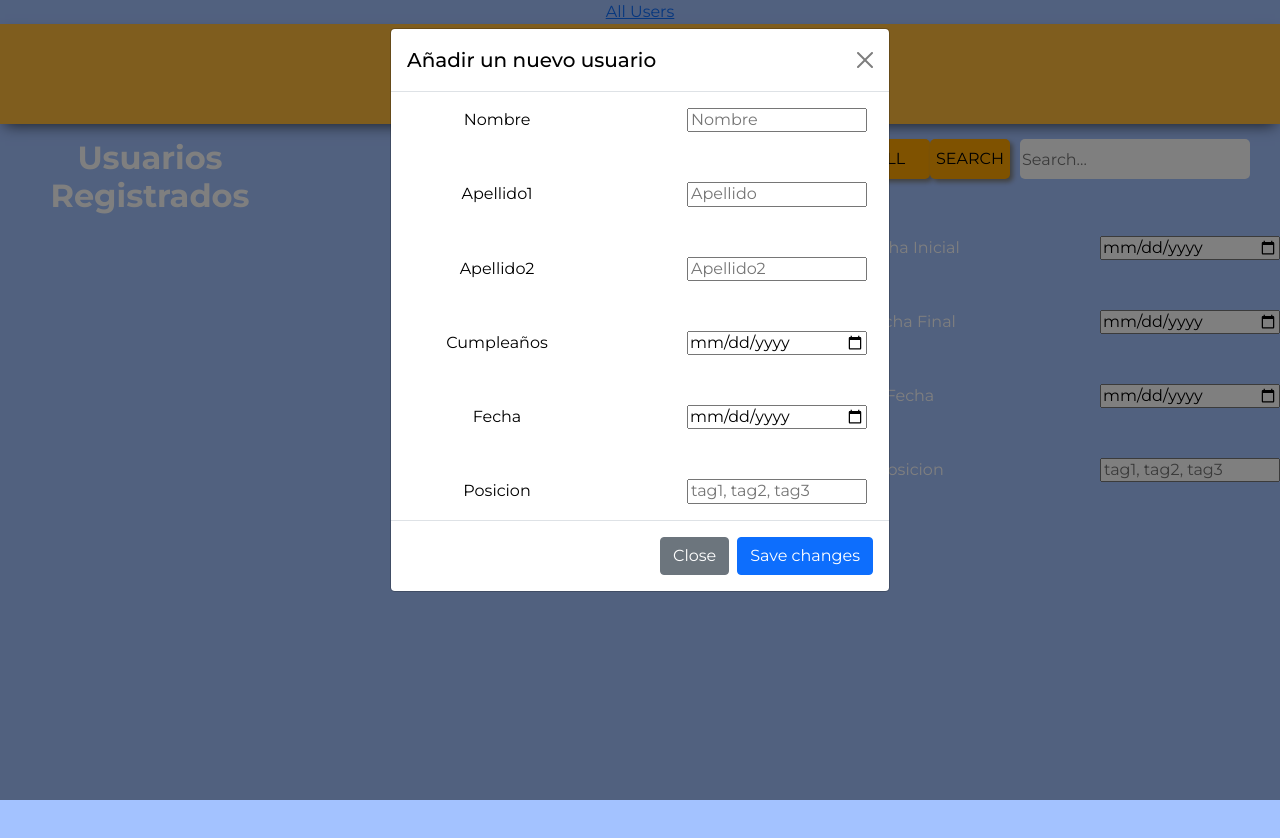
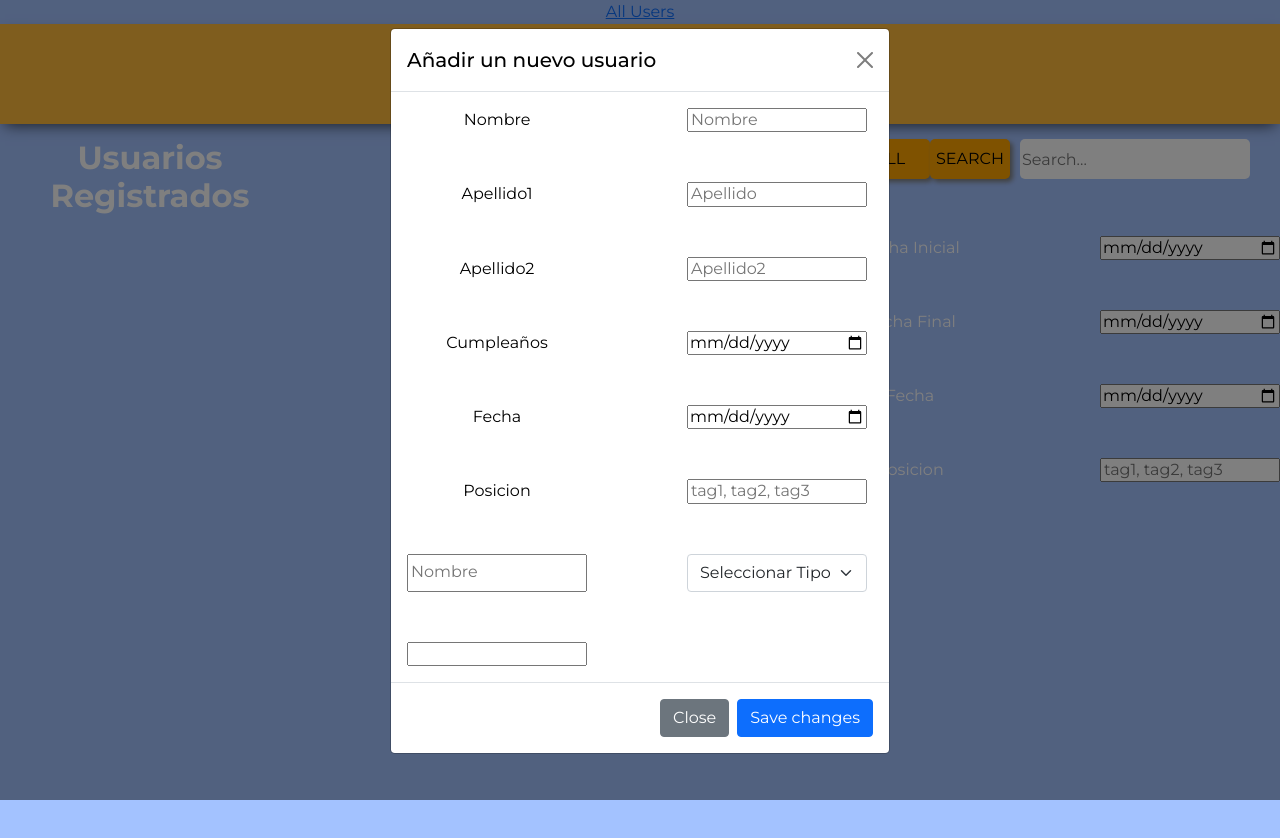
Before and after one commit to Eduardnol/Database-Front, a Vue app: page / in a window 1280 px wide. Both pictures are taken after a click on the button "Launch demo modal". Shown: the top 838 px of the page. Built offline with nearby package versions, Linux system fonts and the light colour scheme.

Commit message:
Tipo es ahora dinamico

```diff
--- a/package.json
+++ b/package.json
@@ -8,6 +8,7 @@
     "lint": "vue-cli-service lint"
   },
   "dependencies": {
+    "@popperjs/core": "^2.11.2",
     "bootstrap": "^5.1.3",
     "core-js": "^3.6.5",
     "mongodb": "^4.3.1",
--- a/src/components/add_user/AddUserFields.vue
+++ b/src/components/add_user/AddUserFields.vue
@@ -12,9 +12,11 @@
     <input v-model="saint" type="date" />
     <p>Posicion</p>
     <input type="text" v-model="tags" placeholder="tag1, tag2, tag3" />
+    <AddUserFieldsCustom />
   </div>
 </template>
 <script>
+import AddUserFieldsCustom from "./AddUserFieldsCustom.vue";
 export default {
   name: "AddUserFields",
   data() {
@@ -26,6 +28,9 @@ export default {
       saint: "",
       tags: "",
     };
+  },
+  components: {
+    AddUserFieldsCustom,
   },
 };
 </script>
--- /dev/null
+++ b/src/components/add_user/AddUserFieldsCustom.vue
@@ -0,0 +1,25 @@
+<template>
+  <input type="text" v-model="name" placeholder="Nombre" />
+  <select
+    class="form-select"
+    aria-label="Default select example"
+    v-model="selected"
+  >
+    <option disabled value="">Seleccionar Tipo</option>
+    <option value="text">Texto</option>
+    <option value="date">Fecha</option>
+  </select>
+  <input :type="selected" v-model="name" :placeholder="selected" />
+</template>
+<script>
+export default {
+  name: "AddUserFieldsCustom",
+
+  data() {
+    return {
+      selected: "",
+    };
+  },
+};
+</script>
+<style scoped></style>
```
Also changed, not shown: 1 other file (tests, documents, lock files or other folders).
